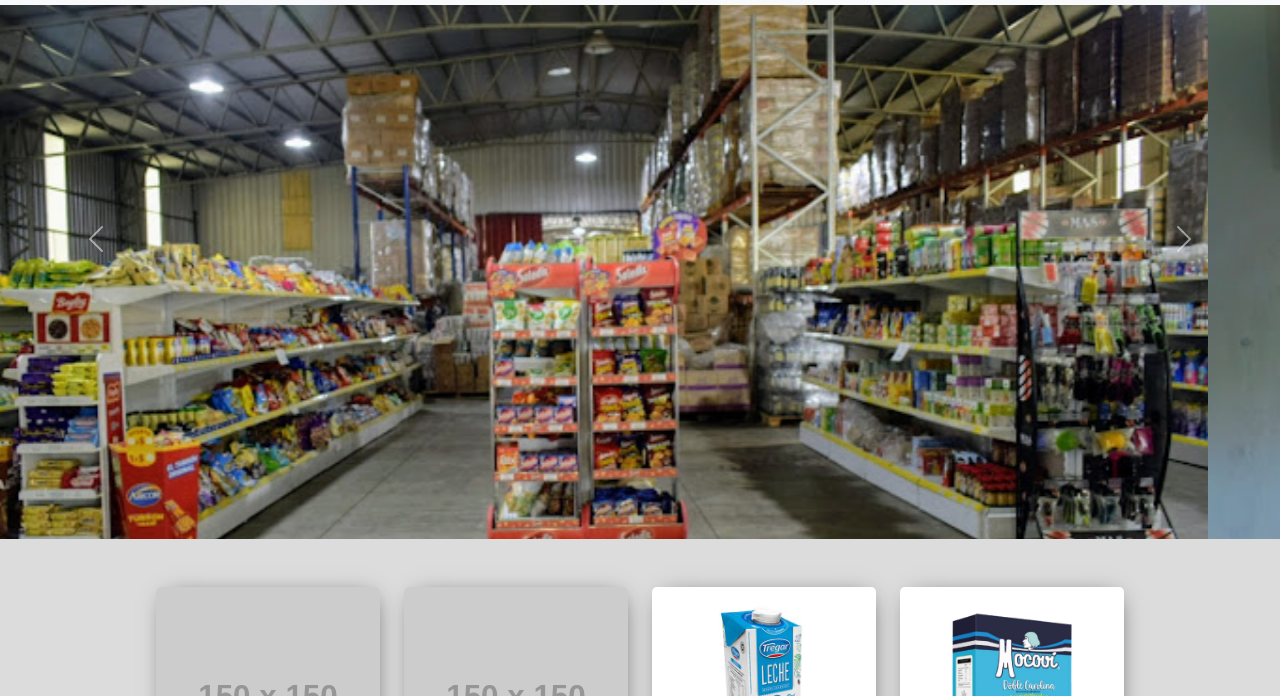
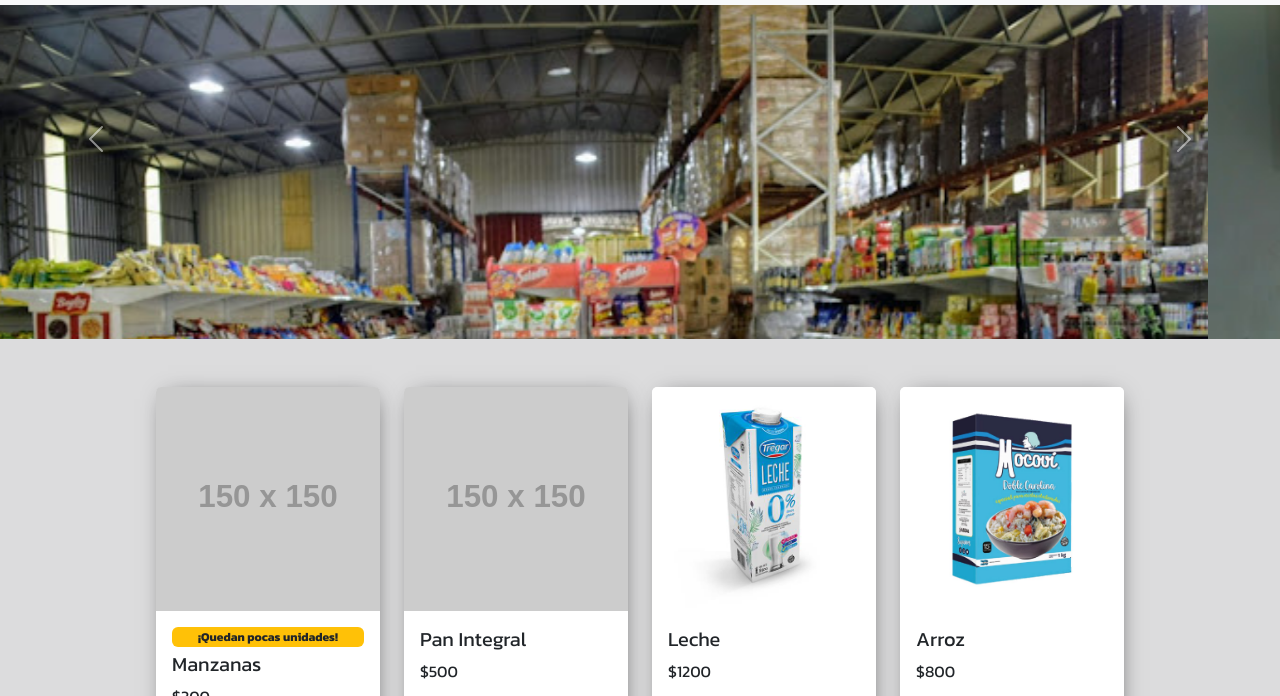
Before and after one commit to JuanCruz-Coding/Montagni-Javascript-63315, a plain HTML site: page index.html in a window 1280 px wide. Shown: the part 61-757 px from the top of the page. Drawn offline with nearby package versions, Linux system fonts and the light colour scheme; placeholder pictures from the web are drawn by us.

Commit message:
cambio de height carousel

```diff
--- a/style.css
+++ b/style.css
@@ -27,7 +27,7 @@ body {
 }
 
 .carousel-inner {
-    max-height: 600px; /* Ajusta la altura según tus necesidades */
+    max-height: 400px; /* Ajusta la altura según tus necesidades */
     overflow: hidden;
 }
 
```
